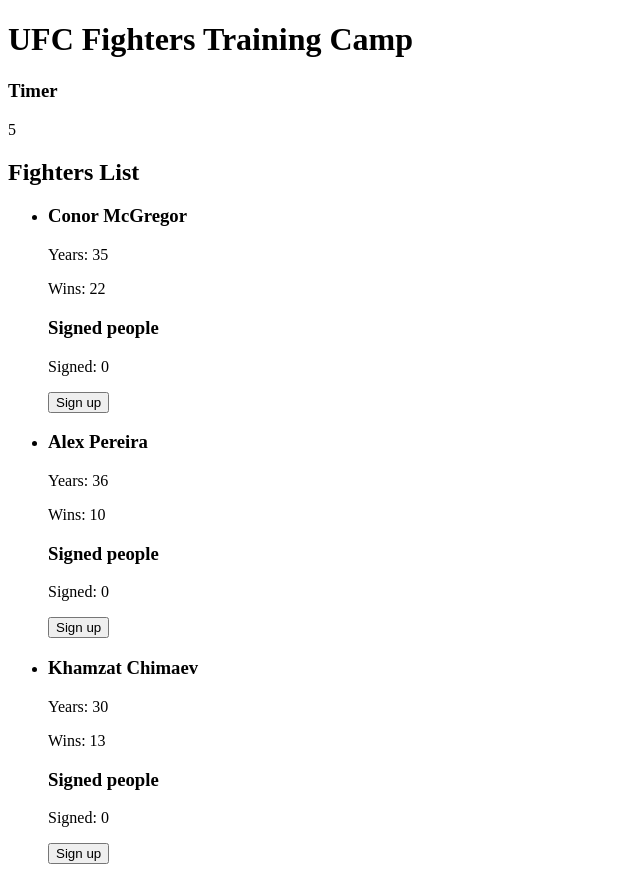
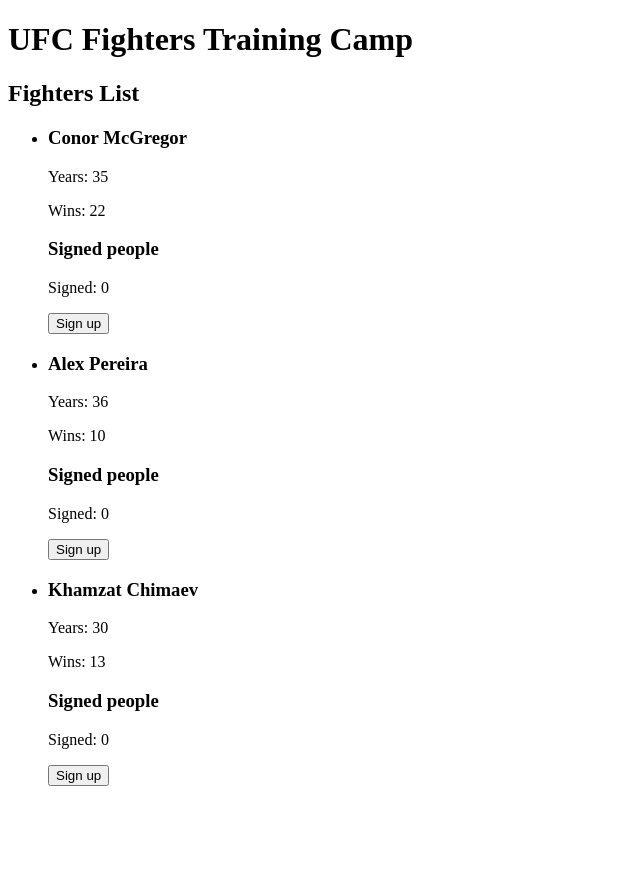
Before and after one commit to antoan-97/softuni-ReactJS, a React (Vite) app: page / in a window 1280 px wide. Shown: the whole page, without its empty margins (0-640 px from the left). After the commit the page ends 802 px from the top, so only its background shows below. Built offline with nearby package versions, Linux system fonts and the light colour scheme.

Commit message:
remove timer

```diff
--- a/src/App.jsx
+++ b/src/App.jsx
@@ -1,6 +1,6 @@
 import FightersList from './components/FightersList';
 import fighters  from './assets/fighters';
-import Timer from './components/Timer';
+
 
 
 
@@ -13,7 +13,7 @@
   return (
     <div className='background'>
     <h1>UFC Fighters Training Camp</h1>
-    <Timer />
+
     <FightersList fighters={fighters}  headingText = 'Fighters List'/>
     </div>
   )
--- a/src/components/Timer.jsx
+++ /dev/null
@@ -1,16 +0,0 @@
-import { useState } from "react";
-
-export default function Timer(props) {
-    const [time, setTime] = useState(0)
-
-    setTimeout(() => {
-        setTime(time + 1)
-},1000);
-
-    return (
-        <div>
-            <h3>Timer</h3>
-            <p>{time}</p>
-        </div>
-    );
-}
```
